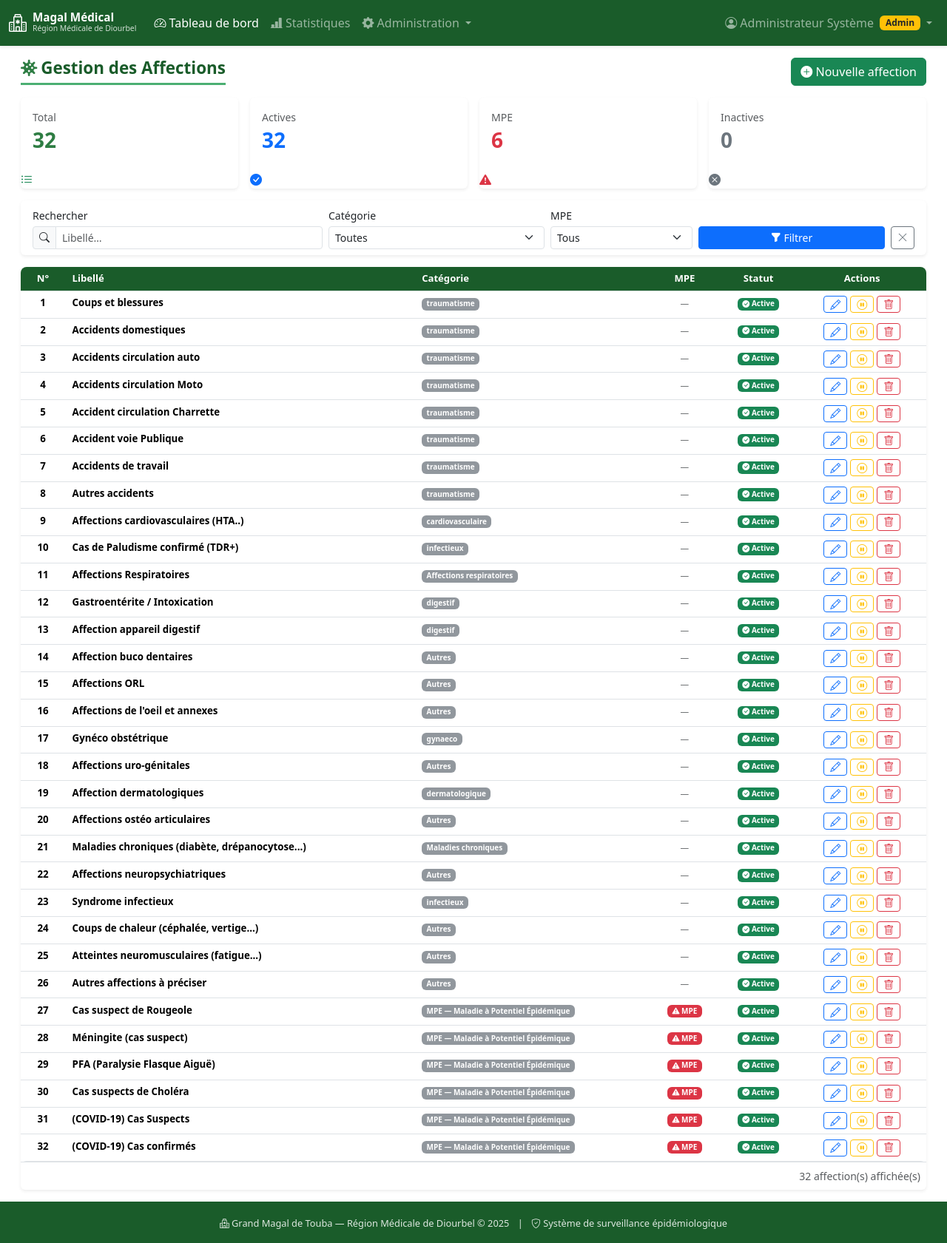
After one commit to IbouKa/magal_medical, a Flask app: page /admin/affections in a window 1280 px wide. The commit adds this page. Shown: the whole page at 74% size. Run offline with Flask 3, Linux system fonts and the light colour scheme; a user stored in the database is signed in.

Commit message:
gestion affections

```diff
--- a/routes/admin.py
+++ b/routes/admin.py
@@ -752,6 +752,12 @@ AFFECTION_CORRECTIONS = {
     "Affections de l'œil et annexes":         "Affections de l'oeil et annexes",
     'Maladies  chroniques (diabète,…)':       'Maladies chroniques (diabète, drépanocytose...)',
     'Rougeole':                               'Cas suspect de Rougeole',
+    'Méningite':                                 'Méningite (cas suspect)',
+    '(COVID 19) Cas Suspect':                        '(COVID-19) Cas Suspects',
+    '(COVID 19) Cas confirmé':                      '(COVID-19) Cas confirmés',
+    'Cas confirmé': 'Cas de Paludisme confirmé (TDR+)',
+    'Choléra': 'Cas suspects de Choléra',
+    'Dengue': 'Cas suspects de Dengue',
 }
 
 def _build_editions_stats():
@@ -891,6 +897,191 @@ def toutes_editions():
     data['import_logs'] = import_logs
     data['last_import_id'] = last_import_id
     return render_template('admin/toutes_editions.html', **data)
+
+
+# ─────────────────────────────────────────────────────────────────────────────
+# AFFECTIONS — CRUD
+# ─────────────────────────────────────────────────────────────────────────────
+
+CATEGORIES_AFFECTION = [
+    ('autres',         'Autres'),
+    ('paludisme',      'Paludisme'),
+    ('mpe',            'MPE — Maladie à Potentiel Épidémique'),
+    ('traumatologie',  'Traumatologie'),
+    ('dermatologie',   'Dermatologie'),
+    ('ophtalmologie',  'Ophtalmologie / ORL'),
+    ('gynecologie',    'Gynécologie / Obstétrique'),
+    ('chronique',      'Maladies chroniques'),
+    ('gastroentero',   'Gastroentérologie'),
+    ('respiratoire',   'Affections respiratoires'),
+    ('neurologie',     'Neurologie'),
+]
+
+
+@admin_bp.route('/affections')
+@login_required
+@admin_required
+def liste_affections():
+    q = request.args.get('q', '').strip()
+    cat = request.args.get('categorie', '')
+    mpe_filter = request.args.get('mpe', '')
+
+    query = Affection.query
+    if q:
+        query = query.filter(Affection.libelle.ilike(f'%{q}%'))
+    if cat:
+        query = query.filter(Affection.categorie == cat)
+    if mpe_filter == '1':
+        query = query.filter(Affection.is_mpe == True)
+    elif mpe_filter == '0':
+        query = query.filter(Affection.is_mpe == False)
+
+    affections = query.order_by(Affection.numero).all()
+    nb_total = Affection.query.count()
+    nb_actifs = Affection.query.filter_by(actif=True).count()
+    nb_mpe = Affection.query.filter_by(is_mpe=True).count()
+
+    return render_template(
+        'admin/affections.html',
+        affections=affections,
+        categories=CATEGORIES_AFFECTION,
+        q=q,
+        selected_categorie=cat,
+        selected_mpe=mpe_filter,
+        nb_total=nb_total,
+        nb_actifs=nb_actifs,
+        nb_mpe=nb_mpe,
+    )
+
+
+@admin_bp.route('/affections/nouvelle', methods=['GET', 'POST'])
+@login_required
+@admin_required
+def nouvelle_affection():
+    if request.method == 'POST':
+        numero_str = request.form.get('numero', '').strip()
+        libelle = request.form.get('libelle', '').strip()
+        categorie = request.form.get('categorie', 'autres')
+        is_mpe = bool(request.form.get('is_mpe'))
+        actif = bool(request.form.get('actif'))
+
+        if not numero_str or not libelle:
+            flash('Le numéro et le libellé sont obligatoires.', 'danger')
+        elif not numero_str.lstrip('-').isdigit():
+            flash('Le numéro doit être un entier positif.', 'danger')
+        else:
+            num = int(numero_str)
+            if Affection.query.filter_by(numero=num).first():
+                flash(f'Une affection avec le numéro {num} existe déjà.', 'warning')
+            elif Affection.query.filter(func.lower(Affection.libelle) == libelle.lower()).first():
+                flash('Une affection avec ce libellé existe déjà.', 'warning')
+            else:
+                aff = Affection(
+                    numero=num,
+                    libelle=libelle,
+                    categorie=categorie,
+                    is_mpe=is_mpe,
+                    actif=actif,
+                )
+                db.session.add(aff)
+                db.session.commit()
+                flash(f'Affection « {libelle} » créée avec succès.', 'success')
+                return redirect(url_for('admin.liste_affections'))
+
+    last = Affection.query.order_by(Affection.numero.desc()).first()
+    next_num = (last.numero + 1) if last else 1
+
+    return render_template(
+        'admin/affection_form.html',
+        affection=None,
+        categories=CATEGORIES_AFFECTION,
+        next_num=next_num,
+        action='Créer',
+    )
+
+
+@admin_bp.route('/affections/<int:aff_id>/modifier', methods=['GET', 'POST'])
+@login_required
+@admin_required
+def modifier_affection(aff_id):
+    aff = db.session.get(Affection, aff_id)
+    if not aff:
+        flash('Affection introuvable.', 'danger')
+        return redirect(url_for('admin.liste_affections'))
+
+    if request.method == 'POST':
+        numero_str = request.form.get('numero', '').strip()
+        libelle = request.form.get('libelle', '').strip()
+        categorie = request.form.get('categorie', 'autres')
+        is_mpe = bool(request.form.get('is_mpe'))
+        actif = bool(request.form.get('actif'))
+
+        if not numero_str or not libelle:
+            flash('Le numéro et le libellé sont obligatoires.', 'danger')
+        elif not numero_str.lstrip('-').isdigit():
+            flash('Le numéro doit être un entier positif.', 'danger')
+        else:
+            num = int(numero_str)
+            conflict = Affection.query.filter(
+                Affection.numero == num, Affection.id != aff_id
+            ).first()
+            if conflict:
+                flash(f'Le numéro {num} est déjà utilisé par « {conflict.libelle} ».', 'warning')
+            else:
+                aff.numero = num
+                aff.libelle = libelle
+                aff.categorie = categorie
+                aff.is_mpe = is_mpe
+                aff.actif = actif
+                db.session.commit()
+                flash(f'Affection « {libelle} » modifiée avec succès.', 'success')
+                return redirect(url_for('admin.liste_affections'))
+
+    return render_template(
+        'admin/affection_form.html',
+        affection=aff,
+        categories=CATEGORIES_AFFECTION,
+        next_num=None,
+        action='Modifier',
+    )
+
+
+@admin_bp.route('/affections/<int:aff_id>/toggle', methods=['POST'])
+@login_required
+@admin_required
+def toggle_affection(aff_id):
+    aff = db.session.get(Affection, aff_id)
+    if aff:
+        aff.actif = not aff.actif
+        db.session.commit()
+        etat = 'activée' if aff.actif else 'désactivée'
+        flash(f'Affection « {aff.libelle} » {etat}.', 'success')
+    return redirect(url_for('admin.liste_affections'))
+
+
+@admin_bp.route('/affections/<int:aff_id>/supprimer', methods=['POST'])
+@login_required
+@admin_required
+def supprimer_affection(aff_id):
+    aff = db.session.get(Affection, aff_id)
+    if not aff:
+        flash('Affection introuvable.', 'danger')
+        return redirect(url_for('admin.liste_affections'))
+
+    nb_lignes = LigneConsultation.query.filter_by(affection_id=aff_id).count()
+    if nb_lignes > 0:
+        flash(
+            f'Impossible de supprimer « {aff.libelle} » : {nb_lignes} ligne(s) de '
+            'consultation liée(s). Désactivez-la plutôt.',
+            'warning',
+        )
+    else:
+        libelle = aff.libelle
+        db.session.delete(aff)
+        db.session.commit()
+        flash(f'Affection « {libelle} » supprimée définitivement.', 'success')
+
+    return redirect(url_for('admin.liste_affections'))
 
 
 @admin_bp.route('/toutes-editions/import-excel', methods=['POST'])
--- /dev/null
+++ b/templates/admin/affections.html
@@ -0,0 +1,200 @@
+{% extends "base.html" %}
+{% block title %}Affections{% endblock %}
+
+{% block content %}
+<div class="container-fluid px-3">
+
+  <!-- En-tête -->
+  <div class="d-flex align-items-center justify-content-between flex-wrap gap-2 mb-3">
+    <h2 class="page-title mb-0">
+      <i class="bi bi-virus2 text-green"></i> Gestion des Affections
+    </h2>
+    <a href="{{ url_for('admin.nouvelle_affection') }}" class="btn btn-success">
+      <i class="bi bi-plus-circle-fill"></i> Nouvelle affection
+    </a>
+  </div>
+
+  <!-- KPI cards -->
+  <div class="row g-3 mb-3">
+    <div class="col-6 col-lg-3">
+      <div class="card border-0 shadow-sm h-100 position-relative">
+        <div class="card-body">
+          <p class="text-muted small mb-1">Total</p>
+          <h3 class="fw-bold text-green">{{ nb_total }}</h3>
+        </div>
+        <i class="bi bi-list-ul stat-icon text-success"></i>
+      </div>
+    </div>
+    <div class="col-6 col-lg-3">
+      <div class="card border-0 shadow-sm h-100 position-relative">
+        <div class="card-body">
+          <p class="text-muted small mb-1">Actives</p>
+          <h3 class="fw-bold text-primary">{{ nb_actifs }}</h3>
+        </div>
+        <i class="bi bi-check-circle-fill stat-icon text-primary"></i>
+      </div>
+    </div>
+    <div class="col-6 col-lg-3">
+      <div class="card border-0 shadow-sm h-100 position-relative" style="border-left-color:#dc3545!important;">
+        <div class="card-body">
+          <p class="text-muted small mb-1">MPE</p>
+          <h3 class="fw-bold text-danger">{{ nb_mpe }}</h3>
+        </div>
+        <i class="bi bi-exclamation-triangle-fill stat-icon text-danger"></i>
+      </div>
+    </div>
+    <div class="col-6 col-lg-3">
+      <div class="card border-0 shadow-sm h-100 position-relative" style="border-left-color:#6c757d!important;">
+        <div class="card-body">
+          <p class="text-muted small mb-1">Inactives</p>
+          <h3 class="fw-bold text-secondary">{{ nb_total - nb_actifs }}</h3>
+        </div>
+        <i class="bi bi-x-circle-fill stat-icon text-secondary"></i>
+      </div>
+    </div>
+  </div>
+
+  <!-- Filtres -->
+  <div class="card border-0 shadow-sm mb-3">
+    <div class="card-body py-2">
+      <form method="GET" class="row g-2 align-items-end">
+        <div class="col-12 col-md-4">
+          <label class="form-label small mb-1">Rechercher</label>
+          <div class="input-group input-group-sm">
+            <span class="input-group-text"><i class="bi bi-search"></i></span>
+            <input type="text" name="q" class="form-control" placeholder="Libellé…" value="{{ q }}">
+          </div>
+        </div>
+        <div class="col-6 col-md-3">
+          <label class="form-label small mb-1">Catégorie</label>
+          <select name="categorie" class="form-select form-select-sm">
+            <option value="">Toutes</option>
+            {% for val, label in categories %}
+            <option value="{{ val }}" {% if selected_categorie == val %}selected{% endif %}>{{ label }}</option>
+            {% endfor %}
+          </select>
+        </div>
+        <div class="col-6 col-md-2">
+          <label class="form-label small mb-1">MPE</label>
+          <select name="mpe" class="form-select form-select-sm">
+            <option value="">Tous</option>
+            <option value="1" {% if selected_mpe == '1' %}selected{% endif %}>MPE uniquement</option>
+            <option value="0" {% if selected_mpe == '0' %}selected{% endif %}>Non MPE</option>
+          </select>
+        </div>
+        <div class="col-12 col-md-3 d-flex gap-2">
+          <button type="submit" class="btn btn-sm btn-primary flex-grow-1">
+            <i class="bi bi-funnel-fill"></i> Filtrer
+          </button>
+          <a href="{{ url_for('admin.liste_affections') }}" class="btn btn-sm btn-outline-secondary">
+            <i class="bi bi-x-lg"></i>
+          </a>
+        </div>
+      </form>
+    </div>
+  </div>
+
+  <!-- Tableau -->
+  <div class="card border-0 shadow-sm">
+    <div class="card-body p-0 table-stack-wrap">
+      {% if affections %}
+      <div class="table-responsive">
+        <table class="table table-magal table-stack mb-0">
+          <thead>
+            <tr>
+              <th class="text-center" style="width:60px;">N°</th>
+              <th>Libellé</th>
+              <th>Catégorie</th>
+              <th class="text-center">MPE</th>
+              <th class="text-center">Statut</th>
+              <th class="text-center">Actions</th>
+            </tr>
+          </thead>
+          <tbody>
+            {% for aff in affections %}
+            <tr class="{% if not aff.actif %}table-secondary text-muted{% endif %}">
+              <td class="text-center fw-semibold" data-label="N°">{{ aff.numero }}</td>
+              <td class="fw-semibold" data-label="Libellé">
+                {{ aff.libelle }}
+              </td>
+              <td data-label="Catégorie">
+                {% set cat_labels = dict(categories) %}
+                <span class="badge bg-secondary bg-opacity-75">
+                  {{ cat_labels.get(aff.categorie, aff.categorie) }}
+                </span>
+              </td>
+              <td class="text-center" data-label="MPE">
+                {% if aff.is_mpe %}
+                <span class="badge bg-danger"><i class="bi bi-exclamation-triangle-fill"></i> MPE</span>
+                {% else %}
+                <span class="text-muted small">—</span>
+                {% endif %}
+              </td>
+              <td class="text-center" data-label="Statut">
+                {% if aff.actif %}
+                <span class="badge bg-success"><i class="bi bi-check-circle-fill"></i> Active</span>
+                {% else %}
+                <span class="badge bg-secondary"><i class="bi bi-x-circle-fill"></i> Inactive</span>
+                {% endif %}
+              </td>
+              <td class="text-center" data-label="">
+                <div class="d-flex justify-content-center gap-1 flex-wrap">
+                  <a href="{{ url_for('admin.modifier_affection', aff_id=aff.id) }}"
+                     class="btn btn-sm btn-outline-primary py-0 px-2"
+                     title="Modifier">
+                    <i class="bi bi-pencil"></i>
+                  </a>
+                  <!-- Toggle actif/inactif -->
+                  <form method="POST"
+                        action="{{ url_for('admin.toggle_affection', aff_id=aff.id) }}"
+                        class="d-inline">
+                    <button type="submit"
+                            class="btn btn-sm py-0 px-2 {% if aff.actif %}btn-outline-warning{% else %}btn-outline-success{% endif %}"
+                            title="{{ 'Désactiver' if aff.actif else 'Activer' }}">
+                      <i class="bi bi-{% if aff.actif %}pause-circle{% else %}play-circle{% endif %}"></i>
+                    </button>
+                  </form>
+                  <!-- Suppression (uniquement si aucune consultation liée) -->
+                  <form method="POST"
+                        action="{{ url_for('admin.supprimer_affection', aff_id=aff.id) }}"
+                        class="d-inline"
+                        onsubmit="return confirm('Supprimer définitivement « {{ aff.libelle }} » ?')">
+                    <button type="submit"
+                            class="btn btn-sm btn-outline-danger py-0 px-2"
+                            title="Supprimer">
+                      <i class="bi bi-trash"></i>
+                    </button>
+                  </form>
+                </div>
+              </td>
+            </tr>
+            {% endfor %}
+          </tbody>
+        </table>
+      </div>
+      <div class="p-2 text-muted small text-end border-top">
+        {{ affections|length }} affection(s) affichée(s)
+        {% if q or selected_categorie or selected_mpe %}
+        sur {{ nb_total }} au total
+        {% endif %}
+      </div>
+      {% else %}
+      <div class="text-center py-5 text-muted">
+        <i class="bi bi-virus2 fs-1 opacity-25"></i>
+        <p class="mt-2">Aucune affection trouvée.</p>
+        {% if q or selected_categorie or selected_mpe %}
+        <a href="{{ url_for('admin.liste_affections') }}" class="btn btn-sm btn-outline-secondary">
+          <i class="bi bi-x-circle"></i> Effacer les filtres
+        </a>
+        {% else %}
+        <a href="{{ url_for('admin.nouvelle_affection') }}" class="btn btn-sm btn-success">
+          <i class="bi bi-plus-circle"></i> Créer la première affection
+        </a>
+        {% endif %}
+      </div>
+      {% endif %}
+    </div>
+  </div>
+
+</div>
+{% endblock %}
--- a/templates/base.html
+++ b/templates/base.html
@@ -67,6 +67,8 @@
                 <i class="bi bi-people-fill"></i> Utilisateurs</a></li>
               <li><a class="dropdown-item" href="{{ url_for('admin.liste_editions') }}">
                 <i class="bi bi-calendar3"></i> Editions</a></li>
+              <li><a class="dropdown-item" href="{{ url_for('admin.liste_affections') }}">
+                <i class="bi bi-virus2"></i> Affections</a></li>
               <li><a class="dropdown-item" href="{{ url_for('admin.toutes_editions') }}">
                 <i class="bi bi-calendar2-range"></i> Toutes les éditions</a></li>
               <li><hr class="dropdown-divider"></li>
```
Also changed, not shown: templates/admin/affection_form.html (added, +123 -0 lines).
